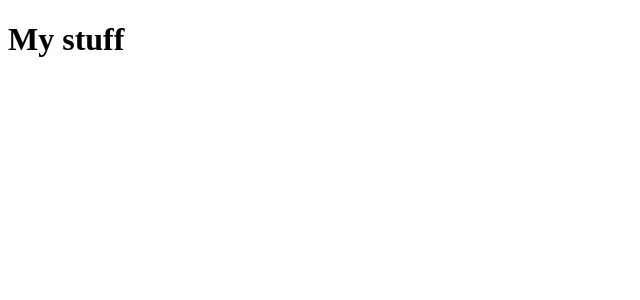
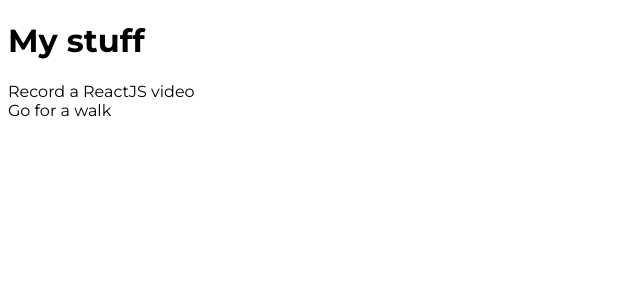
Before and after one commit to magikabdul/react-learnig, a React (Create React App) app: page / in a window 1280 px wide. Shown: the top 300 px of the page, without its empty margins (0-640 px from the left). Built offline with nearby package versions, Linux system fonts and the light colour scheme.

Commit message:
chore: referencing table as props

```diff
--- a/src/App.js
+++ b/src/App.js
@@ -2,15 +2,24 @@ import React, { Component } from 'react';
 
 class ToDoList extends Component {
    render() {
-      return <h1>{this.props.title}</h1>;
+      return (
+         <div>
+            <h1>{this.props.title}</h1>
+            {this.props.tasks.map(task => (
+               <div>{task}</div>
+            ))}
+         </div>
+      );
    }
 }
 
 class App extends Component {
+   myTasks = ['Record a ReactJS video', 'Go for a walk'];
+
    render() {
       return (
          <div>
-            <ToDoList title="My stuff" />
+            <ToDoList title="My stuff" tasks={this.myTasks} />
          </div>
       );
    }
--- a/src/scss/main.scss
+++ b/src/scss/main.scss
@@ -0,0 +1,5 @@
+@import url('https://fonts.googleapis.com/css?family=Montserrat:400,500,700&display=swap&subset=latin-ext');
+
+body {
+   font-family: 'Montserrat', sans-serif;
+}
```
